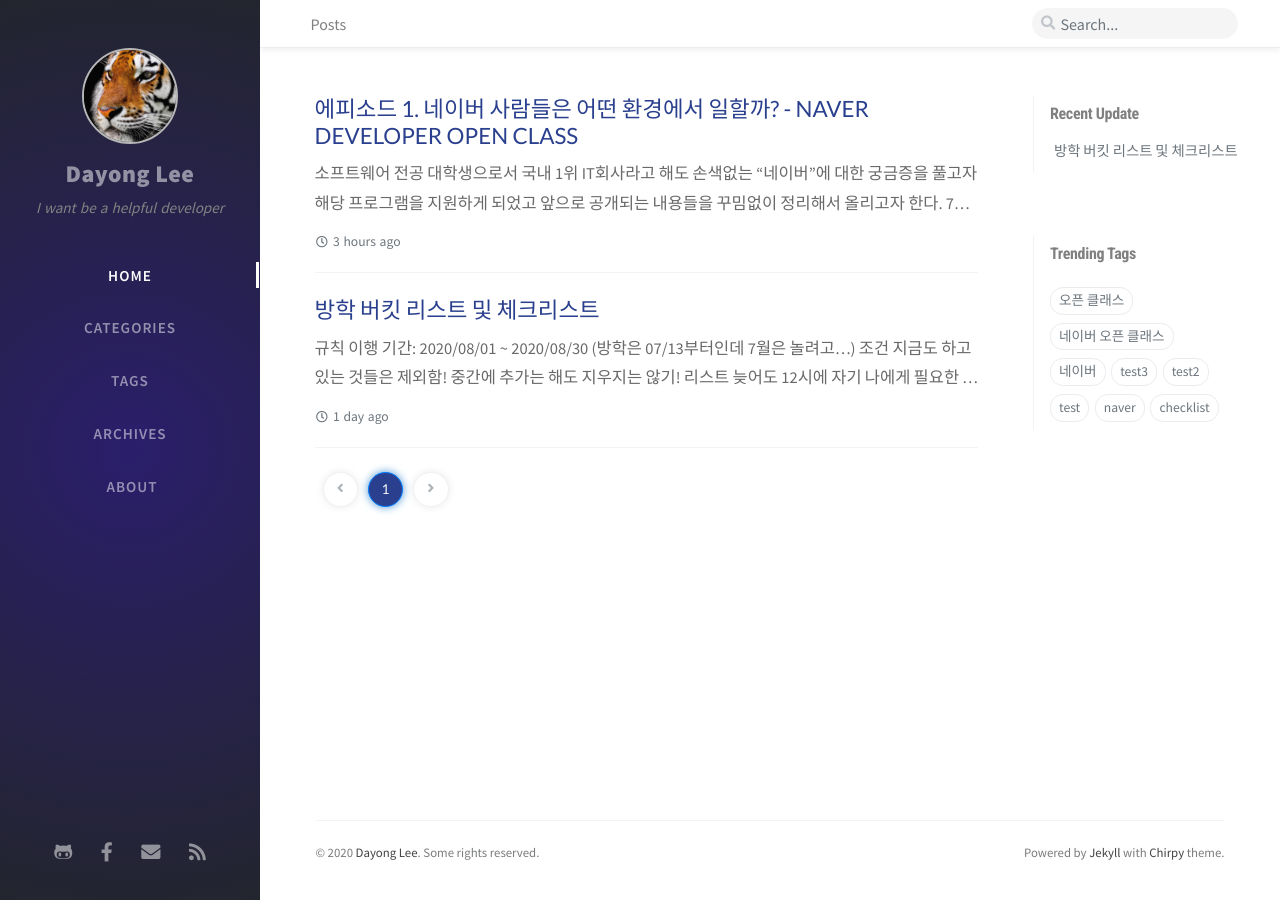
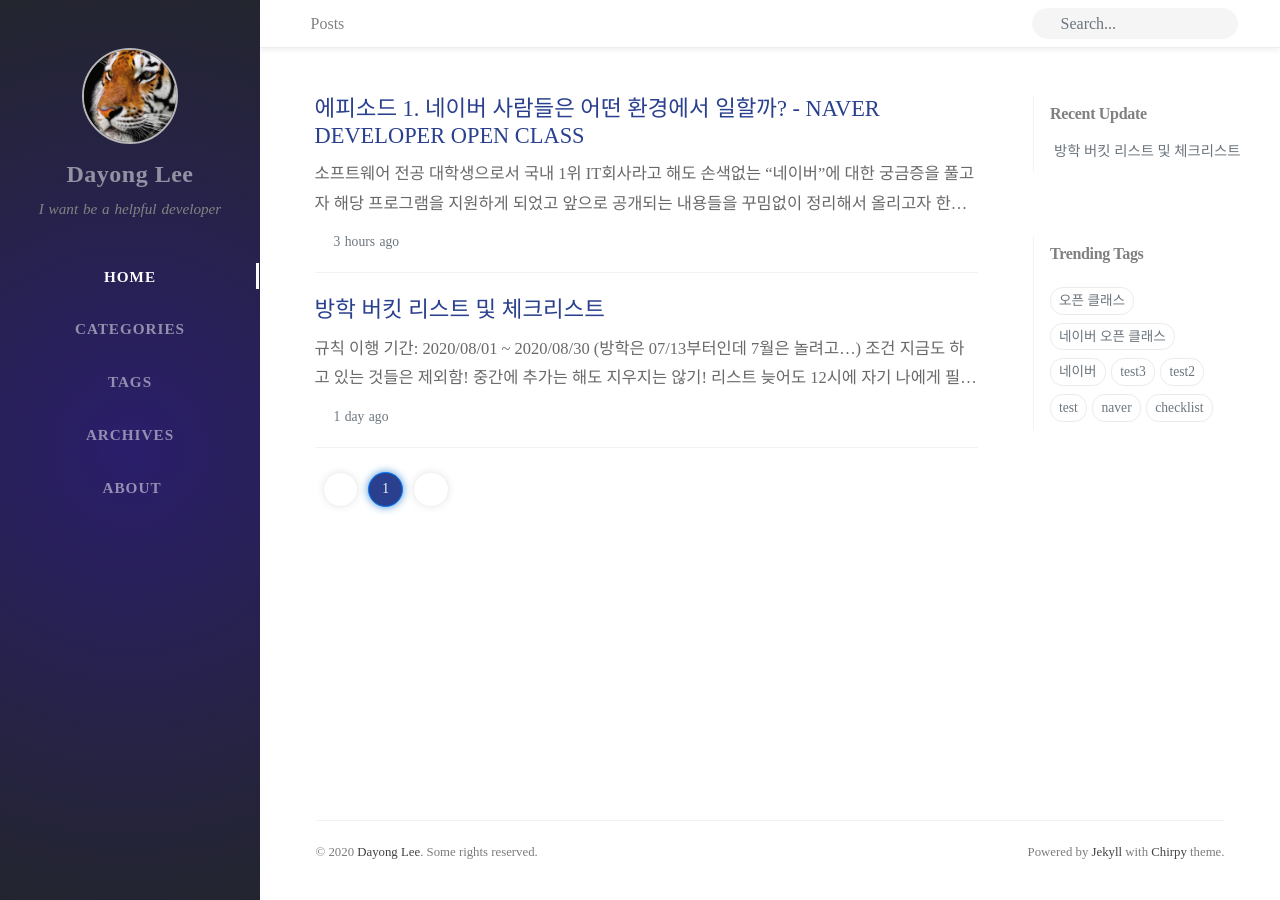
Before and after one commit to dayongkr/deprecated_dayongbz.github.io, a Jekyll site: the page built from index.html, in a window 1280 px wide. Built offline with Jekyll 4.4.1, drawn with Linux system fonts in a browser that asks for light colours; nearby versions of some CDN libraries; some web fonts are replaced; the list of posts is cut into pages by our own code; comment, search, counter and statistics services are not loaded.

Commit message:
font to spoqa han sans

```diff
--- a/assets/css/_addon/main.scss
+++ b/assets/css/_addon/main.scss
@@ -48,6 +48,10 @@
   html[mode=light] {
     @include mode-toggle();
   }
+}
+
+* {
+  font-family: "'Spoqa Han Sans'','Source Sans Pro', 'Microsoft Yahei', sans-serif" !important;
 }
 
 html, body {
```
